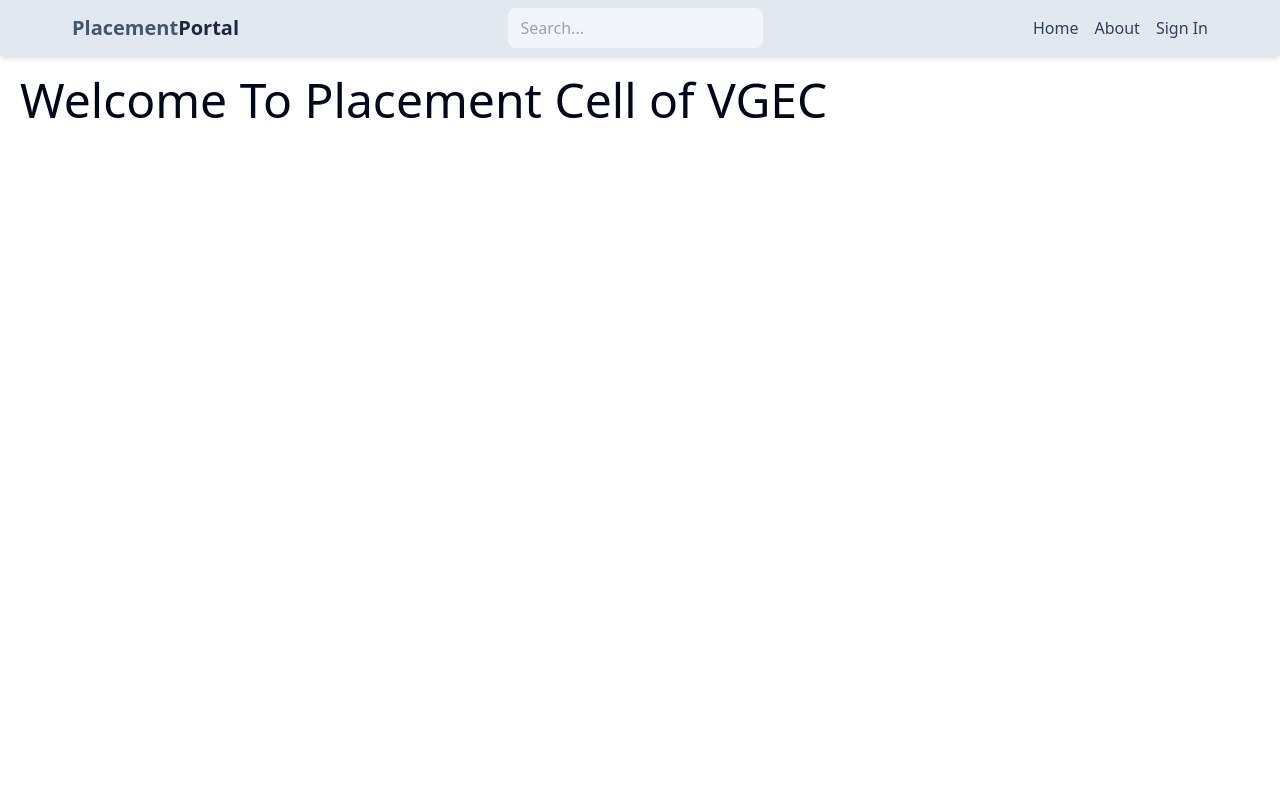
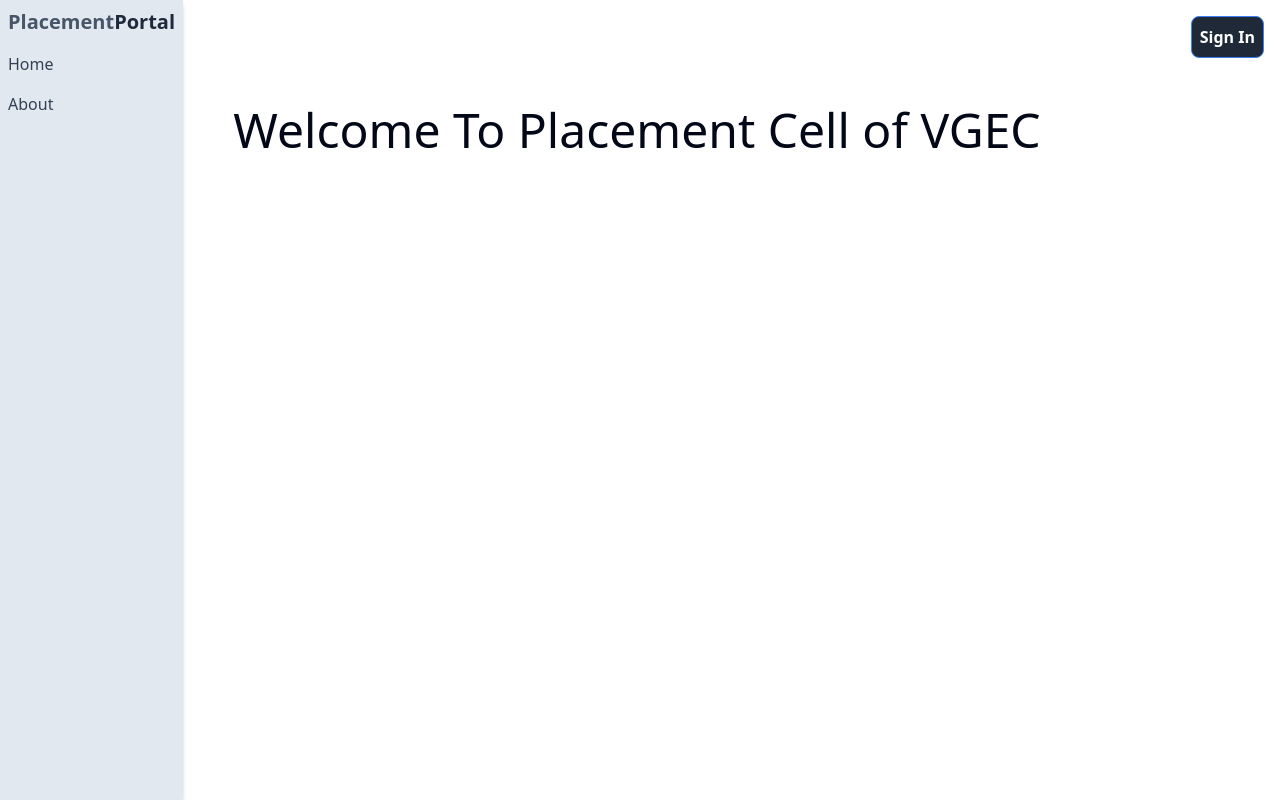
Before and after one commit to bhavy3103/Placement_Uniform_Service, a React (Vite) app in the folder client/: page / in a window 1280 px wide. Built offline with nearby package versions, Linux system fonts and the light colour scheme.

Commit message:
complete top & left header and set layout

```diff
--- a/client/src/App.jsx
+++ b/client/src/App.jsx
@@ -1,17 +1,19 @@
 // import React from 'react'
 import { BrowserRouter, Routes, Route } from "react-router-dom"
-import Header from "./components/Header"
+import Header from "./components/SideHeader"
 import Home from "./pages/Home"
 import About from "./pages/About"
 import SignIn from "./pages/SignIn.Jsx"
 import SignUp from "./pages/SignUp"
 import PrivateRoute from './components/PrivateRoute'
 import Profile from './pages/Profile'
+import TopHeader from './components/TopHeader'
 
 const App = () => {
   return (
     <BrowserRouter>
       <Header />
+      <TopHeader />
       <Routes>
         <Route path='/' element={<Home />} />
         <Route path='/about' element={<About />} />
--- a/client/src/components/Header.jsx
+++ /dev/null
@@ -1,46 +0,0 @@
-import { Link } from 'react-router-dom';
-import { useSelector } from 'react-redux';
-// import { current } from '@reduxjs/toolkit';
-
-const Header = () => {
-  const { currentUser } = useSelector(state => state.user);
-  // console.log(currentUser);
-  return (
-    <header className='bg-slate-200 shadow-md'>
-      <div className='flex justify-between items-center max-w-6xl mx-auto p-2 h-14' >
-        <Link to='/'>
-          <h1 className='font-bold text-sm sm:text-xl flex flex-wrap'>
-            <span className='text-slate-600'>Placement</span>
-            <span className='text-slate-800'>Portal</span>
-          </h1>
-        </Link>
-
-        <form className='bg-slate-100 p-3 rounded-lg flex items-center h-10 hover:shadow-md' >
-          <input type="text" placeholder='Search...' className='bg-transparent focus:outline-none w-68 ' />
-        </form>
-
-        <ul className='flex gap-4'>
-          <Link to='/'>
-            <li className='hidden  sm:inline hover:underline text-slate-700'>Home</li>
-          </Link>
-          <Link to='about'>
-            <li className='hidden  sm:inline hover:underline text-slate-700'>About</li>
-          </Link>
-          <Link to='/profile'>
-            {
-              currentUser ? (
-                // give me rounded circle which contain first character of user name
-                <button className="border border-blue-500 hover:border-blue-700  bg-gray-800 text-white p-0 rounded-full h-7 w-7 hover:underline text-slate-700">
-                  {currentUser.data.message.fname[0] + currentUser.data.message.lname[0]}
-                </button>
-              ) :
-                (<li className='hidden  sm:inline hover:underline text-slate-700'>Sign In</li>
-                )}
-          </Link>
-        </ul>
-      </div>
-    </header >
-  )
-}
-
-export default Header
--- /dev/null
+++ b/client/src/components/Layout.jsx
@@ -0,0 +1,24 @@
+// Layout.js
+
+// import React, { Children } from 'react';
+import { TopHeader } from './TopHeader';
+import { SideHeader } from './SideHeader';
+
+export const Layout = ({ children }) => {
+  return (
+    <div className="flex">
+      {/* Left side - Header */}
+      <div className="w-1/6">
+        <SideHeader />
+      </div>
+
+      {/* Right side - Main content with TopHeader */}
+      <div className="w-5/6 p-5">
+        {/* <TopHeader /> */}
+        {children}
+      </div>
+    </div>
+  );
+};
+
+export default Layout;
--- /dev/null
+++ b/client/src/components/SideHeader.jsx
@@ -0,0 +1,34 @@
+import { Link } from 'react-router-dom';
+import { useSelector } from 'react-redux';
+
+export const SideHeader = () => {
+  const { currentUser } = useSelector(state => state.user);
+
+  return (
+    <aside className='bg-slate-200 shadow-md h-screen fixed left-0 top-0'>
+      <div className='flex flex-col items-center justify-between max-w-6xl mx-auto p-2 h-full'>
+        <div>
+          <Link to='/'>
+            <h1 className='font-bold text-xl mb-4'>
+              <span className='text-slate-600'>Placement</span>
+              <span className='text-slate-800'>Portal</span>
+            </h1>
+          </Link>
+
+          <ul className='flex flex-col gap-4'>
+            <Link to='/'>
+              <li className='hover:underline text-slate-700'>Home</li>
+            </Link>
+            <Link to='/about'>
+              <li className='hover:underline text-slate-700'>About</li>
+            </Link>
+          </ul>
+        </div>
+
+
+      </div>
+    </aside>
+  );
+}
+
+export default SideHeader;
--- /dev/null
+++ b/client/src/components/TopHeader.jsx
@@ -0,0 +1,31 @@
+// TopHeader.js
+
+import React from 'react';
+import { Link } from 'react-router-dom';
+import { useSelector } from 'react-redux';
+
+export const TopHeader = () => {
+  const { currentUser } = useSelector(state => state.user);
+
+  return (
+    <div className="flex justify-end mt-2 mr-2">
+      <Link to='/profile'>
+        {currentUser ? (
+          <button className="border border-blue-500 hover:border-blue-700 bg-gray-800 text-white p-2 m-2 rounded-full hover:underline text-slate-700">
+            {currentUser.data.message.fname[0] + currentUser.data.message.lname[0]}
+          </button>
+        ) : (
+          <div className='font-semibold border border-blue-500  hover:border-blue-700 bg-gray-800 text-white p-2 m-2 rounded-lg hover:underline text-slate-700'>Sign In</div>
+        )}
+      </Link>
+      {
+        currentUser ? (<button className='font-semibold border border-blue-500  hover:border-blue-700 bg-gray-800 text-white p-2 m-2 rounded-lg hover:underline text-slate-700'>
+          Signout
+        </button>) : " "
+      }
+
+    </div>
+  );
+}
+
+export default TopHeader;
--- a/client/src/pages/About.jsx
+++ b/client/src/pages/About.jsx
@@ -1,9 +1,18 @@
+import Header from '@/components/SideHeader'
 import React from 'react'
 
 const About = () => {
   return (
-    <div>
-      About
+    <div className="flex">
+      {/* Left side - Header */}
+      <div className="w-1/4">
+        <Header />
+      </div>
+
+      {/* Right side - Page Content */}
+      <div className="w-3/4 p-5">
+        <p className="text-5xl mt-5">Welcome to About page</p>
+      </div>
     </div>
   )
 }
--- a/client/src/pages/Home.jsx
+++ b/client/src/pages/Home.jsx
@@ -1,9 +1,12 @@
-import React from 'react'
+
+import Layout from '@/components/Layout';
 
 const Home = () => {
   return (
-    <p className=' text-5xl mt-5 m-5 '>Welcome To Placement Cell of  VGEC</p>
-  )
-}
+    <Layout>
+      <p className='text-5xl mt-5'>Welcome To Placement Cell of VGEC</p>
+    </Layout>
+  );
+};
 
-export default Home
+export default Home;
--- a/client/src/pages/Profile.jsx
+++ b/client/src/pages/Profile.jsx
@@ -1,6 +1,8 @@
 // import React from 'react'
 // import { combineSlices, current } from '@reduxjs/toolkit';
 import { useSelector } from 'react-redux';
+import Header from '@/components/SideHeader';
+import { Layout } from '../components/Layout';
 
 const Profile = () => {
   const { currentUser } = useSelector(state => state.user);
@@ -8,9 +10,7 @@ const Profile = () => {
   console.log(currentUserDetails);
 
   return (
-
-    <form>
-      <div className='m-3 p-2'>
+    <Layout>
       <div className="flex justify-center w-full">
         <div className="relative">
           <button
@@ -186,12 +186,8 @@ const Profile = () => {
           />
         </div>
       </div>
-
-
-      </div>
-    </form >
-
-  )
+    </Layout>
+  );
 }
 
-export default Profile
+export default Profile;
```
Lines whose indentation alone changed are shown as unchanged.
